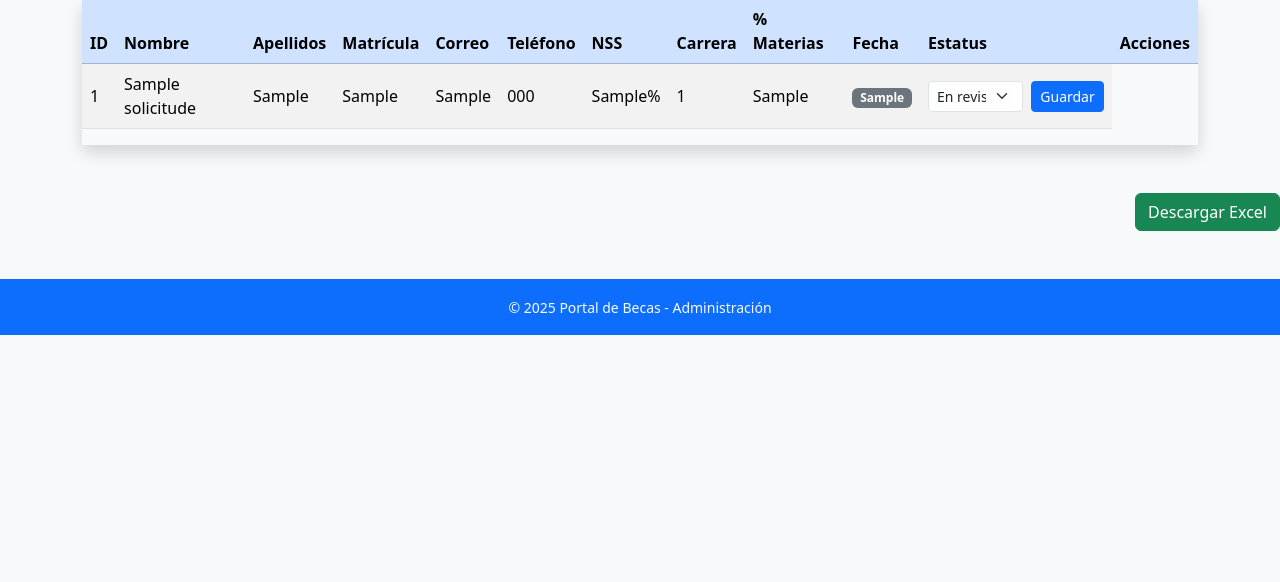
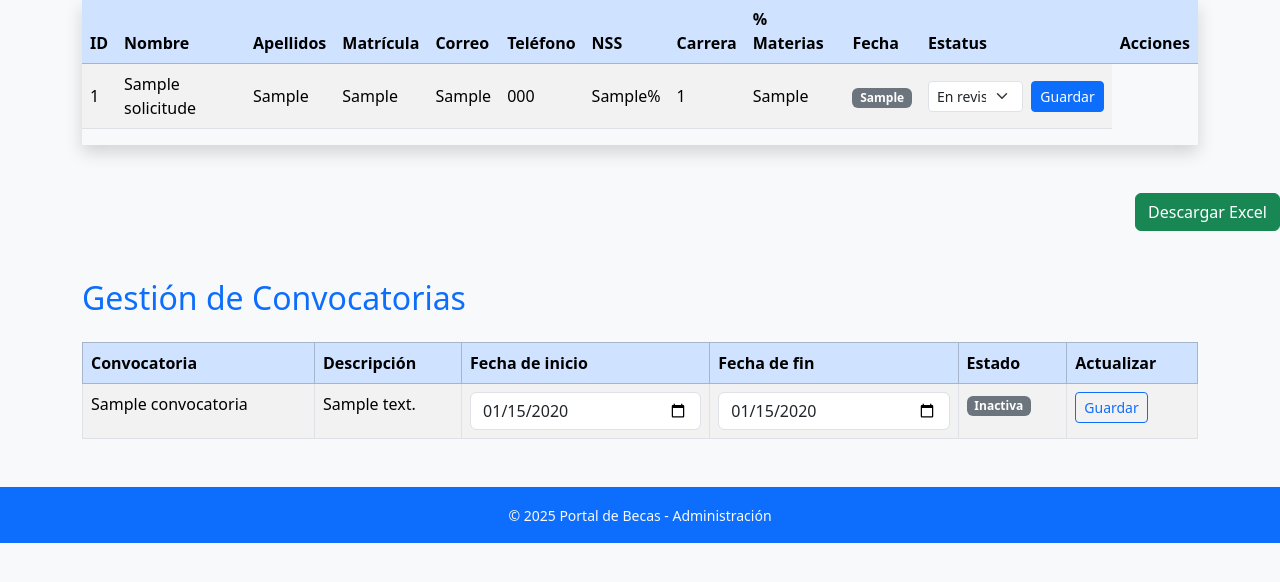
Before and after one commit to IYRH/becas_portal, a Flask app: page /admin/panel in a window 1280 px wide. Shown: the part 167-749 px from the top of the page. Run offline with Flask 3, Linux system fonts and the light colour scheme; the visitor is signed in with stand-in values (Sample User, id 1); tables that the repository leaves empty hold one stand-in row (values such as "Sample post").

Commit message:
ahora el administrador puede modificar las fechas de las convocatorias

```diff
--- a/routes/admin_routes.py
+++ b/routes/admin_routes.py
@@ -1,11 +1,13 @@
 from flask import Blueprint, render_template, request, redirect, url_for, flash, session, send_file
 import sqlite3
+from datetime import datetime
 from openpyxl import Workbook
 import io
 
-admin_bp = Blueprint('admin', __name__)
+admin_bp = Blueprint('admin', __name__, url_prefix='/admin')
+DB = 'becas.db'
 
-# Credenciales del administrador (puedes cambiarlas)
+# Credenciales del administrador
 ADMIN_USER = "admin"
 ADMIN_PASS = "12345"
 
@@ -32,7 +34,7 @@ def logout():
     return redirect(url_for('admin.login'))
 
 # Panel principal (requiere sesión)
-@admin_bp.route('/panel')
+@admin_bp.route('/panel', methods=['GET', 'POST'])
 def panel():
     if not session.get('admin'):
         flash("Debes iniciar sesión para acceder al panel.")
@@ -40,10 +42,38 @@ def panel():
 
     conexion = sqlite3.connect('becas.db')
     cursor = conexion.cursor()
+
+    # --- Si el administrador actualiza fechas de convocatorias ---
+    if request.method == 'POST':
+        convocatoria_id = request.form['id']
+        fecha_inicio = request.form['fecha_inicio']
+        fecha_fin = request.form['fecha_fin']
+        cursor.execute('''
+            UPDATE convocatorias
+            SET fecha_inicio = ?, fecha_fin = ?
+            WHERE id = ?
+        ''', (fecha_inicio, fecha_fin, convocatoria_id))
+        conexion.commit()
+        flash("Fechas actualizadas correctamente ✅")
+
+    # --- Solicitudes de becas ---
     cursor.execute("SELECT * FROM solicitudes ORDER BY fecha_registro DESC")
     solicitudes = cursor.fetchall()
+
+    # --- Convocatorias ---
+    cursor.execute("SELECT id, nombre, descripcion, fecha_inicio, fecha_fin FROM convocatorias")
+    convocatorias = cursor.fetchall()
+
     conexion.close()
-    return render_template('admin_panel.html', solicitudes=solicitudes)
+
+    now = datetime.now().strftime('%Y-%m-%d')
+
+    return render_template('admin_panel.html',
+                           solicitudes=solicitudes,
+                           convocatorias=convocatorias,
+                           now=now)
+
+
 
 # Actualizar estatus
 @admin_bp.route('/actualizar/<int:id>', methods=['POST'])
--- a/templates/admin_panel.html
+++ b/templates/admin_panel.html
@@ -93,6 +93,49 @@
   </a>
 </div>
 
+<!-- Cambiar estado de convocatorias -->
+<div class="container my-5">
+  <h2 class="text-primary mb-4">Gestión de Convocatorias</h2>
+
+  <table class="table table-bordered table-striped">
+    <thead class="table-primary">
+      <tr>
+        <th>Convocatoria</th>
+        <th>Descripción</th>
+        <th>Fecha de inicio</th>
+        <th>Fecha de fin</th>
+        <th>Estado</th>
+        <th>Actualizar</th>
+      </tr>
+    </thead>
+    <tbody>
+      {% for c in convocatorias %}
+      <tr>
+        <form action="{{ url_for('admin.panel') }}" method="POST">
+          <input type="hidden" name="id" value="{{ c[0] }}">
+          <td>{{ c[1] }}</td>
+          <td>{{ c[2] }}</td>
+          <td><input type="date" class="form-control" name="fecha_inicio" value="{{ c[3] or '' }}"></td>
+          <td><input type="date" class="form-control" name="fecha_fin" value="{{ c[4] or '' }}"></td>
+          <td>
+            {% if c[3] and c[4] %}
+              {% if c[3] <= now <= c[4] %}
+                <span class="badge bg-success">Activa</span>
+              {% else %}
+                <span class="badge bg-secondary">Inactiva</span>
+              {% endif %}
+            {% else %}
+              <span class="badge bg-warning text-dark">Sin fechas</span>
+            {% endif %}
+          </td>
+          <td><button class="btn btn-sm btn-outline-primary">Guardar</button></td>
+        </form>
+      </tr>
+      {% endfor %}
+    </tbody>
+  </table>
+</div>
+
 
 <footer class="bg-primary text-light text-center py-3 mt-5">
   <small>© 2025 Portal de Becas - Administración</small>
```
Also changed, not shown: convocatorias.py (added, +19 -0 lines), database/db_setup.py (+13 -0 lines).
